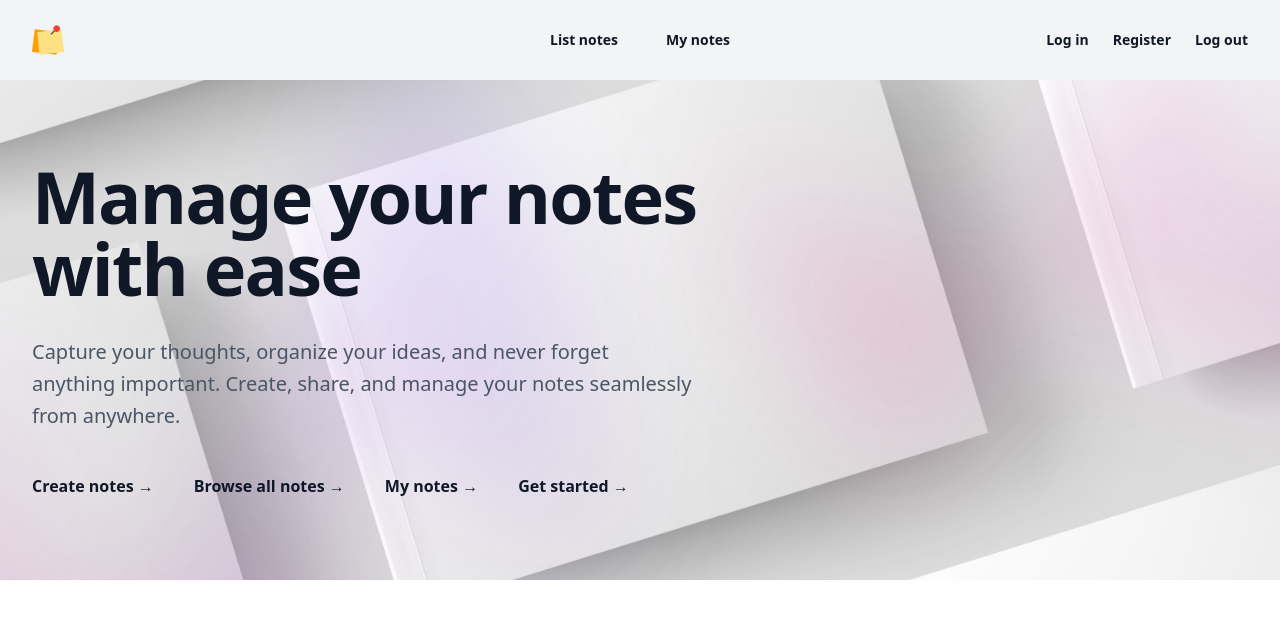
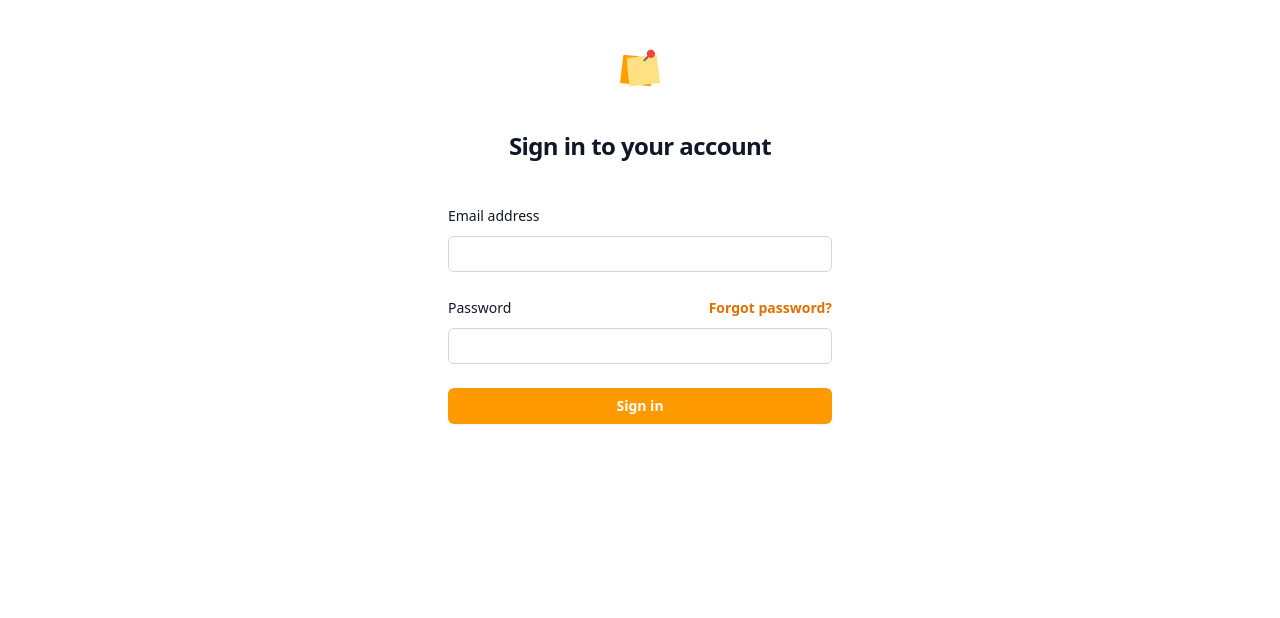
Before and after one commit to mohcine-badour/Illizeo-technical-test, a React app in the folder frontend/: page /login in a window 1280 px wide. Shown: the top 618 px of the page. Built offline with nearby package versions, Linux system fonts and the light colour scheme; the HTML template or start-up script is replaced by a standard one.

Commit message:
Integrate React Router for navigation; add Login page and update Header component links

```diff
--- a/frontend/package.json
+++ b/frontend/package.json
@@ -16,6 +16,7 @@
     "@tanstack/react-query": "^5.90.11",
     "react": "^19.2.0",
     "react-dom": "^19.2.0",
+    "react-router-dom": "^7.9.6",
     "tailwindcss": "^4.1.17"
   },
   "devDependencies": {
--- a/frontend/src/App.tsx
+++ b/frontend/src/App.tsx
@@ -1,12 +1,16 @@
 import "./App.css";
-import Header from "./components/Header";
+import { BrowserRouter, Routes, Route } from "react-router-dom";
 import HeroSection from "./components/HeroSection";
+import Login from "./pages/Login";
+
 function App() {
   return (
-    <>
-      {/* <Header /> */}
-      <HeroSection />
-    </>
+    <BrowserRouter>
+      <Routes>
+        <Route path="/" element={<HeroSection />} />
+        <Route path="/login" element={<Login />} />
+      </Routes>
+    </BrowserRouter>
   );
 }
 
--- a/frontend/src/components/Header.tsx
+++ b/frontend/src/components/Header.tsx
@@ -1,6 +1,7 @@
 'use client'
 
 import { useState } from 'react'
+import { Link } from 'react-router-dom'
 import {
   Dialog,
   DialogPanel,
@@ -46,9 +47,9 @@ export default function Header() {
           </a>
         </div>
         <div className="hidden lg:flex lg:flex-1 lg:justify-end lg:gap-x-6">
-          <a href="#" className="text-sm/6 font-semibold text-gray-900">
+          <Link to="/login" className="text-sm/6 font-semibold text-gray-900">
             Log in
-          </a>
+          </Link>
           <a href="#" className="text-sm/6 font-semibold text-gray-900">
             Register
           </a>
@@ -95,12 +96,12 @@ export default function Header() {
                 </a>
               </div>
               <div className="py-6 space-y-2">
-                <a
-                  href="#"
+                <Link
+                  to="/login"
                   className="-mx-3 block rounded-lg px-3 py-2.5 text-base/7 font-semibold text-gray-900 hover:bg-gray-50"
                 >
                   Log in
-                </a>
+                </Link>
                 <a
                   href="#"
                   className="-mx-3 block rounded-lg px-3 py-2.5 text-base/7 font-semibold text-gray-900 hover:bg-gray-50"
--- /dev/null
+++ b/frontend/src/pages/Login.tsx
@@ -0,0 +1,72 @@
+import postItLogo from '../assets/images/post-it.png'
+
+export default function Login() {
+  return (
+    <>
+      <div className="flex min-h-full flex-col justify-center px-6 py-12 lg:px-8">
+        <div className="sm:mx-auto sm:w-full sm:max-w-sm">
+          <img
+            alt="Your Company"
+            src={postItLogo}
+            className="mx-auto h-10 w-auto"
+          />
+          <h2 className="mt-10 text-center text-2xl/9 font-bold tracking-tight text-gray-900">
+            Sign in to your account
+          </h2>
+        </div>
+
+        <div className="mt-10 sm:mx-auto sm:w-full sm:max-w-sm">
+          <form action="#" method="POST" className="space-y-6">
+            <div>
+              <label htmlFor="email" className="block text-sm/6 font-medium text-gray-900">
+                Email address
+              </label>
+              <div className="mt-2">
+                <input
+                  id="email"
+                  name="email"
+                  type="email"
+                  required
+                  autoComplete="email"
+                  className="block w-full rounded-md bg-white px-3 py-1.5 text-base text-gray-900 outline-1 -outline-offset-1 outline-gray-300 placeholder:text-gray-400 focus:outline-2 focus:-outline-offset-2 focus:outline-indigo-600 sm:text-sm/6"
+                />
+              </div>
+            </div>
+
+            <div>
+              <div className="flex items-center justify-between">
+                <label htmlFor="password" className="block text-sm/6 font-medium text-gray-900">
+                  Password
+                </label>
+                <div className="text-sm">
+                  <a href="#" className="font-semibold text-amber-600 hover:text-amber-500">
+                    Forgot password?
+                  </a>
+                </div>
+              </div>
+              <div className="mt-2">
+                <input
+                  id="password"
+                  name="password"
+                  type="password"
+                  required
+                  autoComplete="current-password"
+                  className="block w-full rounded-md bg-white px-3 py-1.5 text-base text-gray-900 outline-1 -outline-offset-1 outline-gray-300 placeholder:text-gray-400 focus:outline-2 focus:-outline-offset-2 focus:outline-indigo-600 sm:text-sm/6"
+                />
+              </div>
+            </div>
+
+            <div>
+              <button
+                type="submit"
+                className="flex w-full justify-center rounded-md bg-amber-500 px-3 py-1.5 text-sm/6 font-semibold text-white shadow-xs hover:bg-amber-400 focus-visible:outline-2 focus-visible:outline-offset-2 focus-visible:outline-amber-500"
+              >
+                Sign in
+              </button>
+            </div>
+          </form>
+        </div>
+      </div>
+    </>
+  )
+}
```
Also changed, not shown: frontend/src/pages/Register.tsx (added), 1 other file (tests, documents, lock files or other folders).
